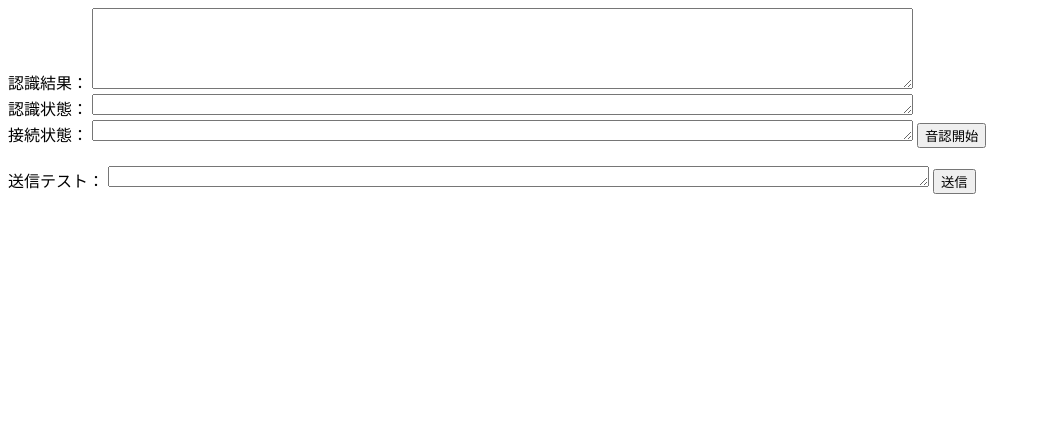
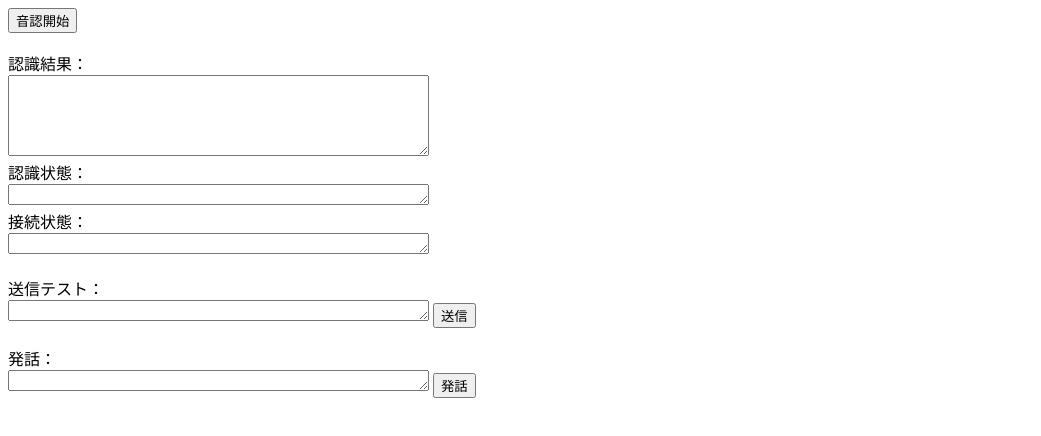
Before and after one commit to naka-tomo/speech_rec_test, a plain HTML site: page docs/index.html in a window 1280 px wide. Shown: the whole page, without its empty margins (0-1041 px from the left). Drawn offline with Linux system fonts and the light colour scheme.

Commit message:
音声合成機能追加

```diff
--- a/docs/index.html
+++ b/docs/index.html
@@ -9,13 +9,17 @@
 
         var wSck= new WebSocket("ws://localhost:60000/");
 
+        // WebSocket関連の関数
         wSck.onopen = function() {
             document.getElementById('status_connection').innerHTML += "接続完了";
         };
 
         wSck.onmessage = function(e) {
+            document.getElementById('utterance').value = e.data;
+            say()
         };
 
+        // 音声認識関数
         var send_msg = function(val) {
             var line = document.getElementById('msg');
             wSck.send(line.value);
@@ -64,24 +68,53 @@
             document.getElementById('status_sr').innerHTML = "start";
             recognition.start();
         }
+
+        // 発話関数
+        function say() {
+            var line = document.getElementById('utterance');
+            const uttr = new SpeechSynthesisUtterance(line.value)
+
+            uttr.lang = "ja-JP"
+            uttr.rate = 1.0
+            uttr.pitch = 1.5
+            uttr.volume = 1.0
+
+            speechSynthesis.speak(uttr)
+        }
+
+        function start_all(){
+            // 一度ボタンから発話させないと動作しないため，発話させる
+            document.getElementById('utterance').value = "音声認識を開始しました";
+            say()
+
+            start_sr()
+        }
     </script>
 </head>
 
 <body>
-    認識結果：
-    <textarea id="result_text" cols="100" rows="5"></textarea>
-    <br>
-    認識状態：
-    <textarea id="status_sr" cols="100" rows="1"></textarea>
-    <br>
-    接続状態：
-    <textarea id="status_connection" cols="100" rows="1"></textarea>
-    <input type="button" onClick="start_sr();" value="音認開始">
+    <input type="button" onClick="start_all();" value="音認開始">
     <br>
     <br>
-    送信テスト：
-    <textarea id="msg" cols="100" rows="1"></textarea>
+    認識結果：<br>
+    <textarea id="result_text" cols="50" rows="5"></textarea>
+    <br>
+    認識状態：<br>
+    <textarea id="status_sr" cols="50" rows="1"></textarea>
+    <br>
+    接続状態：<br>
+    <textarea id="status_connection" cols="50" rows="1"></textarea>
+    <br>
+    <br>
+    送信テスト：<br>
+    <textarea id="msg" cols="50" rows="1"></textarea>
     <input type="button" onClick="send_msg();" value="送信">
+    <br>
+    <br>
+    発話：<br>
+    <textarea id="utterance" cols="50" rows="1"></textarea>
+    <input type="button" onClick="say();" value="発話">
+
 </body>
 
 </html>
```
Also changed, not shown: 1 other file.
